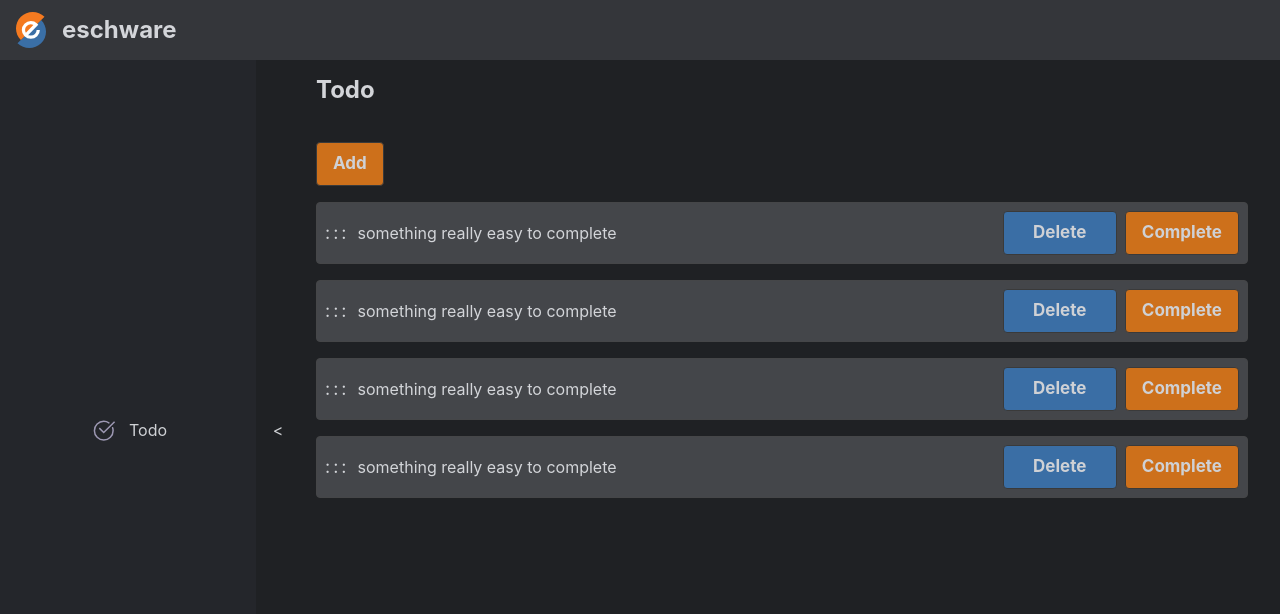
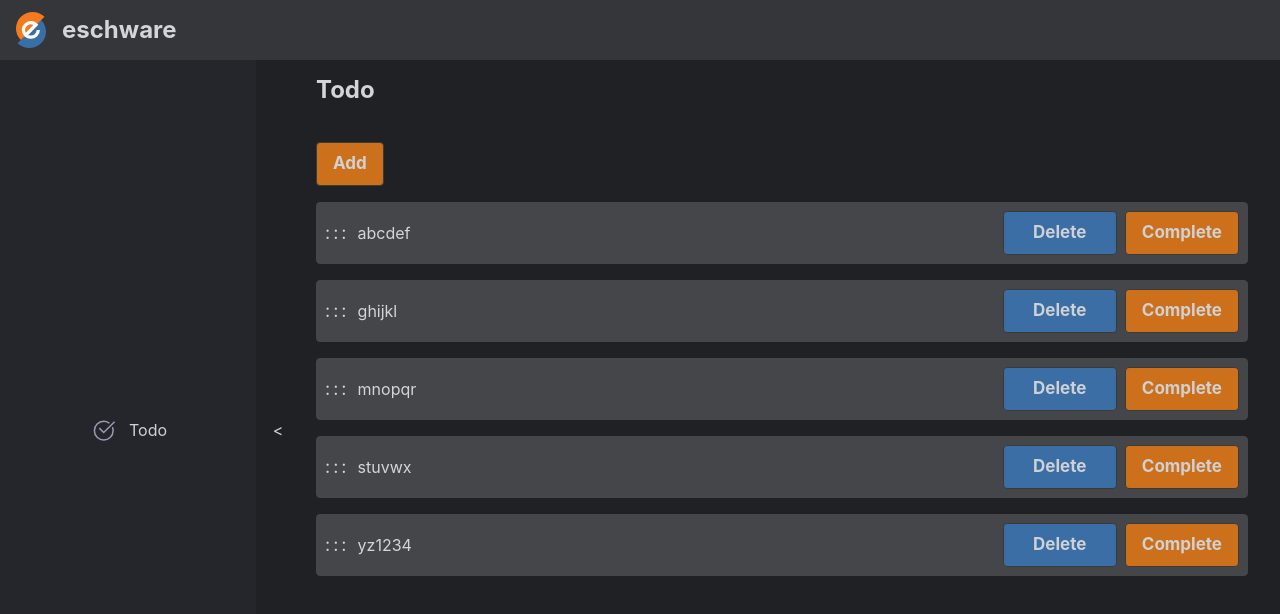
Before and after one commit to Erik-Schlegel/dashboard.erikschlegel.io, a React (Create React App) app: page / in a window 1280 px wide. Shown: the top 614 px of the page. Built offline with nearby package versions, Linux system fonts and the light colour scheme; a web font is replaced by a local one.

Commit message:
single expandable.. desiring a more abstract method.

```diff
--- a/src/components/organisms/todoitem/todoitem.tsx
+++ b/src/components/organisms/todoitem/todoitem.tsx
@@ -1,4 +1,4 @@
-import React, { useState } from "react";
+import React from "react";
 import classNames from "classnames";
 
 import Button from "_atoms/button/button";
@@ -8,17 +8,13 @@ import styles from "./todoitem.module.css";
 type TodoItemProps = {
    title: string;
    onToggleOpen?: () => void;
+   isOpen?: boolean;
 };
 
-const TodoItem = ({ title, onToggleOpen }: TodoItemProps) => {
-   const [isOpen, setIsOpen] = useState(false);
+/* prettier-ignore */
+const TodoItem = ({ title, onToggleOpen, isOpen = false }: TodoItemProps) =>
+{
 
-   const handleTitleClick = () => {
-      setIsOpen(!isOpen);
-      onToggleOpen && onToggleOpen();
-   };
-
-   /* prettier-ignore */
    return (
 
       <section className={styles.todoItem}>
@@ -26,7 +22,7 @@ const TodoItem = ({ title, onToggleOpen }: TodoItemProps) => {
          <div className={styles.todoItem__titleArea}>
             <div>
                <span className={styles.todoItem__titleArea__handle}>:::</span>
-               <span className={styles.todoItem__titleArea__title} onClick={handleTitleClick}>
+               <span className={styles.todoItem__titleArea__title} onClick={onToggleOpen}>
                   {title}
                </span>
             </div>
--- a/src/components/pages/todopage/todopage.tsx
+++ b/src/components/pages/todopage/todopage.tsx
@@ -1,4 +1,4 @@
-import React from "react";
+import React, { useState } from "react";
 
 import ScrollableArea from "_atoms/scrollablearea/scrollablearea";
 import ContentTemplate from "_templates/contenttemplate/contenttemplate";
@@ -8,10 +8,32 @@ import Button from "_atoms/button/button";
 
 import styles from "./todopage.module.css";
 
+const items = [
+   {
+      title: "abcdef",
+   },
+   {
+      title: "ghijkl",
+   },
+   {
+      title: "mnopqr",
+   },
+   {
+      title: "stuvwx",
+   },
+   {
+      title: "yz1234",
+   },
+];
+
 /* prettier-ignore */
 
 const TodoPage = () =>
 {
+   const [openItem, setOpenItem] = useState<string | null>(null);
+
+   const handleToggleOpen = (title: string) =>
+      setOpenItem(openItem === title ? null : title);
 
    return (
       <ContentTemplate title="Todo">
@@ -22,12 +44,11 @@ const TodoPage = () =>
             </div>
 
             <ScrollableArea>
-
-               <TodoItem title='something really easy to complete' />
-               <TodoItem title='something really easy to complete' />
-               <TodoItem title='something really easy to complete' />
-               <TodoItem title='something really easy to complete' />
-
+               {
+                  items.map((item, i) => (
+                     <TodoItem key={i} title={item.title} isOpen={openItem === item.title} onToggleOpen={()=> handleToggleOpen(item.title)} />
+                  ))
+               }
             </ScrollableArea>
 
          </div>
```
